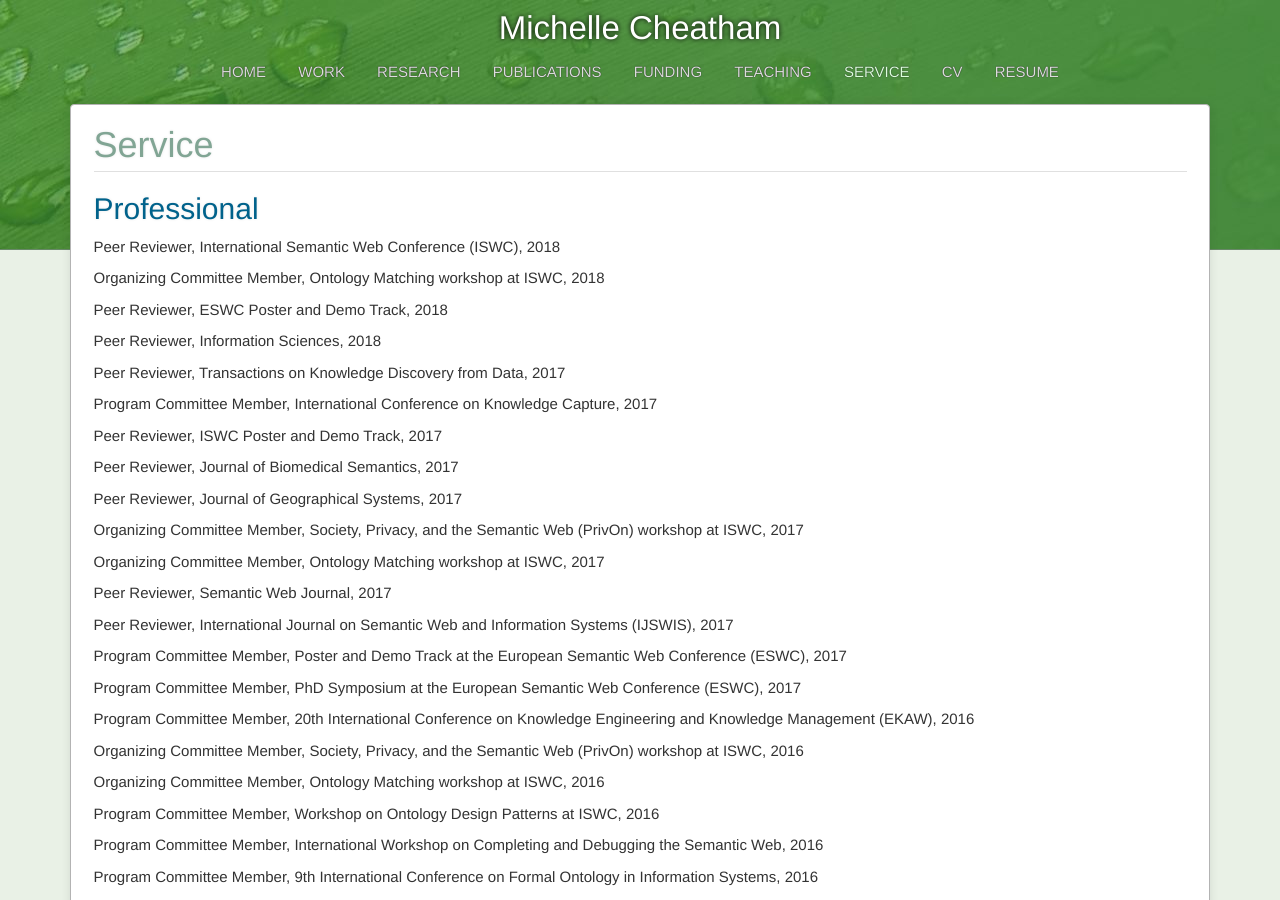
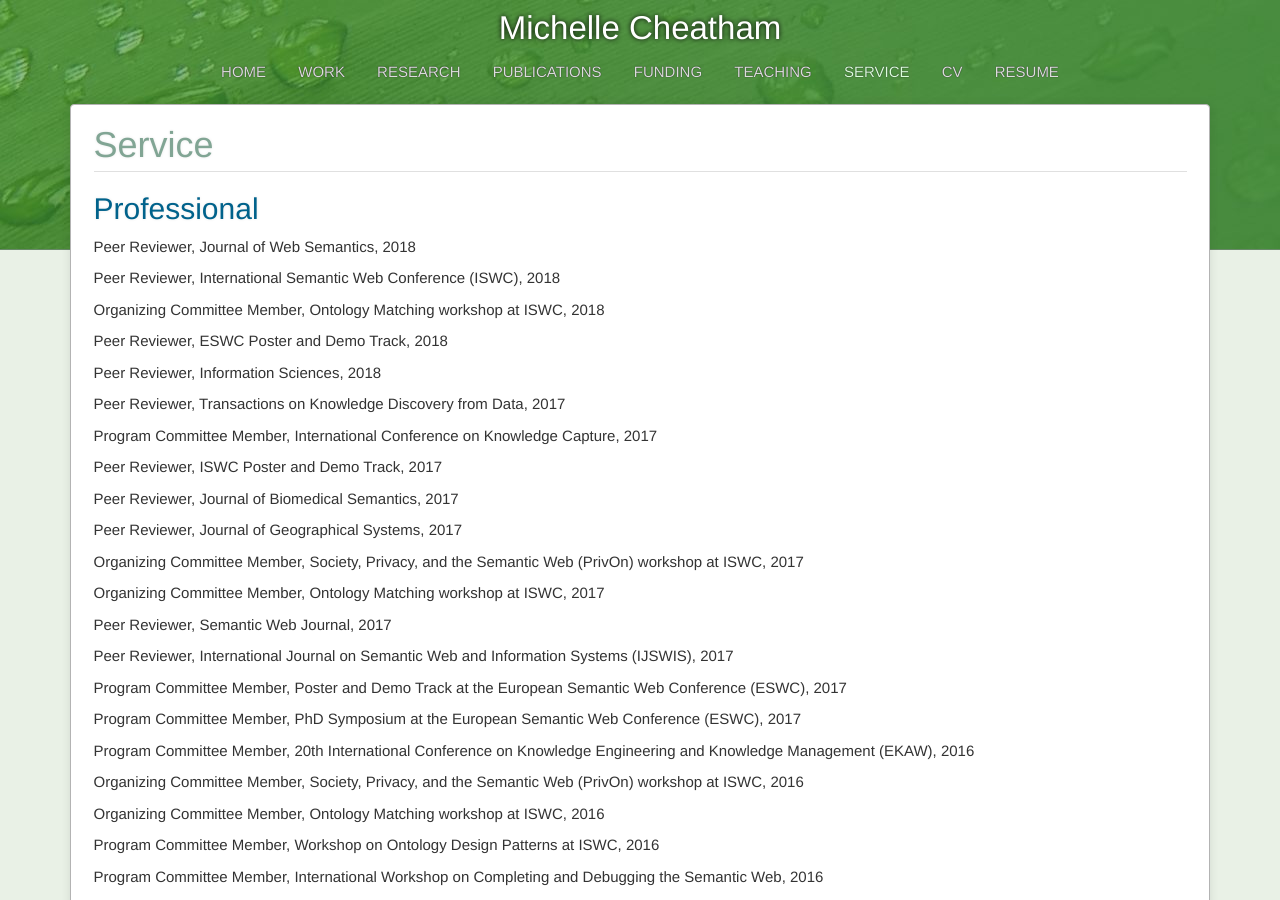
Before and after one commit to mcheatham/mcheatham.github.io, a Jekyll site: the page built from service.md, in a window 1280 px wide and 900 px high. Built offline with Jekyll 4.4.1, drawn with Linux system fonts in a browser that asks for light colours.

Commit message:
Added JWS reviewing

```diff
--- a/_data/service.yaml
+++ b/_data/service.yaml
@@ -1,3 +1,8 @@
+- job: Peer Reviewer
+  organization: Journal of Web Semantics
+  date: 2018
+  type: professional
+
 - job: Peer Reviewer
   organization: International Semantic Web Conference (ISWC)
   date: 2018
```
